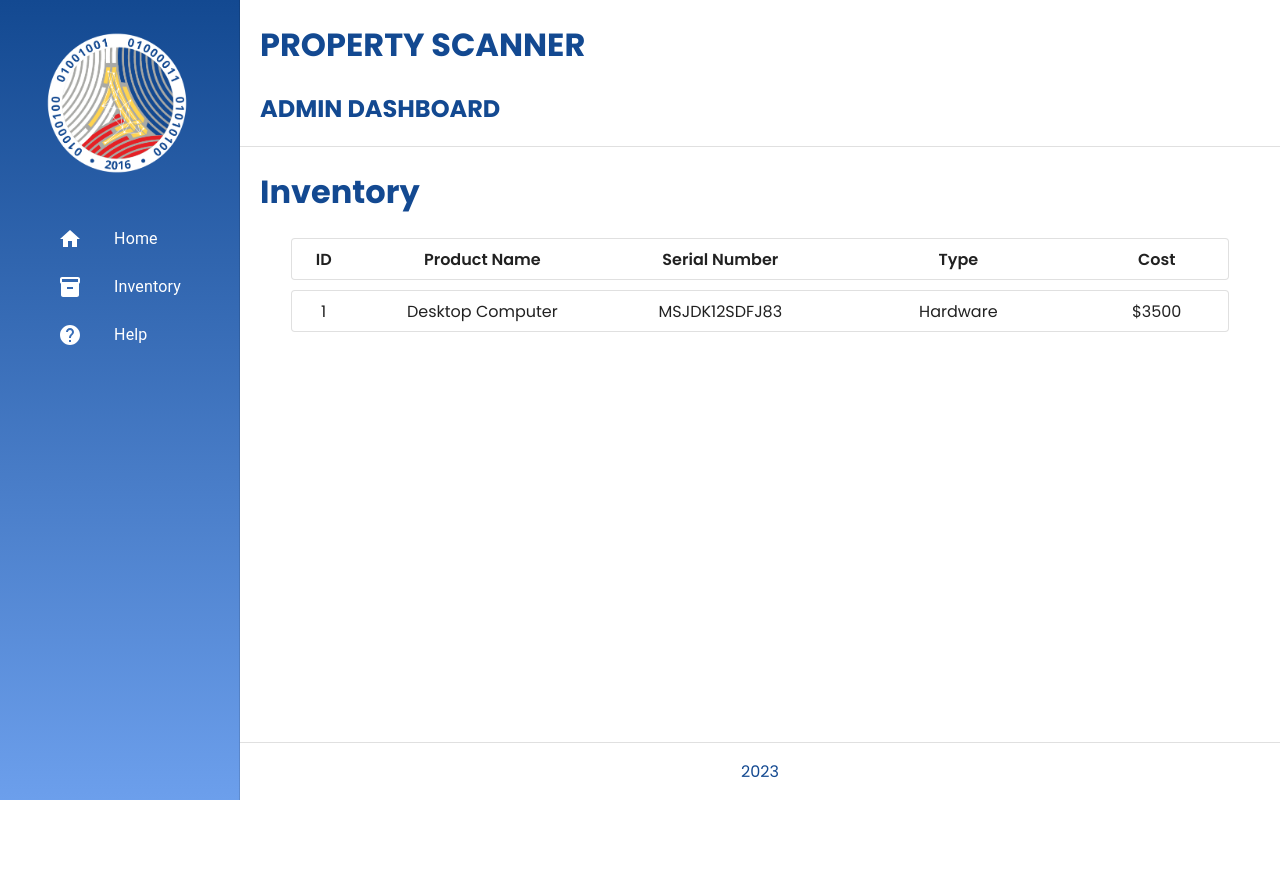
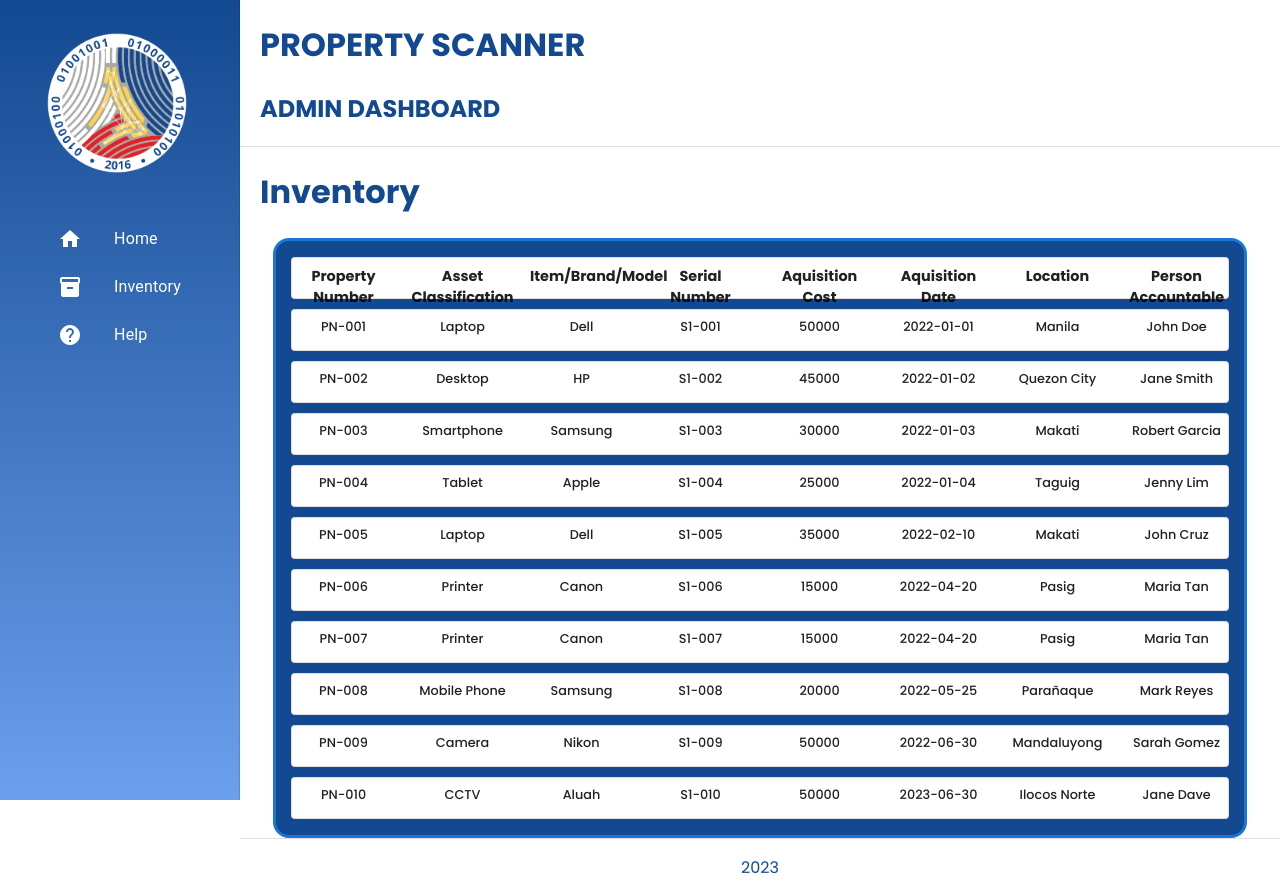
Before and after one commit to masterkipz/Admin-Dash, a React (Create React App) app: page /inventory in a window 1280 px wide. Before the commit the page ends 800 px from the top, so only its background shows below. Built offline with nearby package versions, Linux system fonts and the light colour scheme; data requests are answered from the project's data file.

Commit message:
Finish fetching data from a localhost db server//Adding some touches on the inventory table container

```diff
--- a/data/db.json
+++ b/data/db.json
@@ -1,31 +1,104 @@
 {
-  "inventory": [
+  "items": [
     {
-      "id": 1,
-      "product_name": "Smartphone",
-      "serial_number": "12345ABC",
-      "type": "Electronics",
-      "cost": 500
+      "propertyNumber": "PN-001",
+      "assetClassification": "Laptop",
+      "brand": "Dell",
+      "serialNumber": "S1-001",
+      "aquisitionCost": 50000,
+      "aquisitionDate": "2022-01-01",
+      "location": "Manila",
+      "personAccountable": "John Doe"
     },
     {
-      "id": 2,
-      "product_name": "Laptop",
-      "serial_number": "67890DEF",
-      "type": "Electronics",
-      "cost": 1000
+      "propertyNumber": "PN-002",
+      "assetClassification": "Desktop",
+      "brand": "HP",
+      "serialNumber": "S1-002",
+      "aquisitionCost": 45000,
+      "aquisitionDate": "2022-01-02",
+      "location": "Quezon City",
+      "personAccountable": "Jane Smith"
     },
     {
-      "id": 3,
-      "product_name": "T-shirt",
-      "serial_number": "ABCDE12345",
-      "type": "Clothing",
-      "cost": 20
+      "propertyNumber": "PN-003",
+      "assetClassification": "Smartphone",
+      "brand": "Samsung",
+      "serialNumber": "S1-003",
+      "aquisitionCost": 30000,
+      "aquisitionDate": "2022-01-03",
+      "location": "Makati",
+      "personAccountable": "Robert Garcia"
     },
     {
-      "id": 4,
-      "product_name": "Shoes",
-      "serial_number": "FGHIJ67890",
-      "type": "Footwear"
+      "propertyNumber": "PN-004",
+      "assetClassification": "Tablet",
+      "brand": "Apple",
+      "serialNumber": "S1-004",
+      "aquisitionCost": 25000,
+      "aquisitionDate": "2022-01-04",
+      "location": "Taguig",
+      "personAccountable": "Jenny Lim"
+    },
+    {
+      "propertyNumber": "PN-005",
+      "assetClassification": "Laptop",
+      "brand": "Dell",
+      "serialNumber": "S1-005",
+      "aquisitionCost": 35000,
+      "aquisitionDate": "2022-02-10",
+      "location": "Makati",
+      "personAccountable": "John Cruz"
+    },
+    {
+      "propertyNumber": "PN-006",
+      "assetClassification": "Printer",
+      "brand": "Canon",
+      "serialNumber": "S1-006",
+      "aquisitionCost": 15000,
+      "aquisitionDate": "2022-04-20",
+      "location": "Pasig",
+      "personAccountable": "Maria Tan"
+    },
+    {
+      "propertyNumber": "PN-007",
+      "assetClassification": "Printer",
+      "brand": "Canon",
+      "serialNumber": "S1-007",
+      "aquisitionCost": 15000,
+      "aquisitionDate": "2022-04-20",
+      "location": "Pasig",
+      "personAccountable": "Maria Tan"
+    },
+    {
+      "propertyNumber": "PN-008",
+      "assetClassification": "Mobile Phone",
+      "brand": "Samsung",
+      "serialNumber": "S1-008",
+      "aquisitionCost": 20000,
+      "aquisitionDate": "2022-05-25",
+      "location": "Parañaque",
+      "personAccountable": "Mark Reyes"
+    },
+    {
+      "propertyNumber": "PN-009",
+      "assetClassification": "Camera",
+      "brand": "Nikon",
+      "serialNumber": "S1-009",
+      "aquisitionCost": 50000,
+      "aquisitionDate": "2022-06-30",
+      "location": "Mandaluyong",
+      "personAccountable": "Sarah Gomez"
+    },
+    {
+      "propertyNumber": "PN-010",
+      "assetClassification": "CCTV",
+      "brand": "Aluah",
+      "serialNumber": "S1-010",
+      "aquisitionCost": 50000,
+      "aquisitionDate": "2023-06-30",
+      "location": "Ilocos Norte",
+      "personAccountable": "Jane Dave"
     }
   ]
 }
--- a/src/Components/Content/InventoryContent.jsx
+++ b/src/Components/Content/InventoryContent.jsx
@@ -1,13 +1,11 @@
 import React from "react";
-import ItemContainer from "../UsableComponents/ItemContainer";
-import ItemHeaderContainer from "../UsableComponents/ItemHeaderContainer";
+import InventoryTable from "../UsableComponents/InventoryTable";
 
 const InventoryContent = () => {
   return (
     <div className="content-container">
       <h1 style={{marginLeft:"20px", color: "#134991"}}>Inventory</h1>
-      <ItemHeaderContainer />
-      <ItemContainer/>
+      <InventoryTable />
     </div>
   );
 };
--- /dev/null
+++ b/src/Components/UsableComponents/InventoryTable.jsx
@@ -0,0 +1,30 @@
+import React from "react";
+import ItemHeaderContainer from "./ItemHeaderContainer";
+import ItemContainer from "./ItemContainer";
+import { Box, Container } from "@mui/material";
+
+const InventoryTable = () => {
+  return (
+    <div style={{
+      display: "flex",
+      justifyContent: "center",
+      alignItems: "center",
+    }}>
+        <Box
+          sx={{
+            border: "3px solid",
+            borderColor: "primary.main",
+            borderRadius: 4,
+            width: "90%",
+            p: 2,
+            backgroundColor: "#134991"
+          }}
+        >
+          <ItemHeaderContainer />
+          <ItemContainer />
+        </Box>
+    </div>
+  );
+};
+
+export default InventoryTable;
--- a/src/Components/UsableComponents/ItemContainer.jsx
+++ b/src/Components/UsableComponents/ItemContainer.jsx
@@ -1,13 +1,27 @@
-import React from 'react'
+import React from "react";
 import { Grid, Paper, Stack } from "@mui/material";
+import { useQuery } from "react-query";
+import { fetchAssets } from "../../api/itemApi";
 
 function ItemContainer() {
-    return (
+  const { data, status } = useQuery("item", fetchAssets);
+
+  if (status === "loading") {
+    return <h1>Loading</h1>;
+  }
+
+  if (status === "error") {
+    return <h1>Error</h1>;
+  }
+
+  return (
+    <div>
+      {data.map((item) => (
         <Stack alignItems="center" marginTop="10px">
           <Paper
             style={{
               height: "40px",
-              width: "90%",
+              width: "100%",
             }}
             variant="outlined"
           >
@@ -16,27 +30,40 @@ function ItemContainer() {
               spacing={2}
               style={{
                 textAlign: "center",
+                fontSize: "0.8rem",
+                fontWeight: "500",
               }}
             >
-              <Grid item lg={1} style={{marginTop:"8px"}}>
-                1
+              <Grid item lg={1.5} style={{ marginTop: "8px" }}>
+                {item.propertyNumber}
               </Grid>
-              <Grid item lg={3} style={{marginTop:"8px"}}>
-                Desktop Computer
+              <Grid item lg={1.5} style={{ marginTop: "8px" }}>
+                {item.assetClassification}
               </Grid>
-              <Grid item lg={3} style={{marginTop:"8px"}}>
-                MSJDK12SDFJ83
+              <Grid item lg={1.5} style={{ marginTop: "8px" }}>
+                {item.brand}
               </Grid>
-              <Grid item lg={3} style={{marginTop:"8px"}}>
-                Hardware
+              <Grid item lg={1.5} style={{ marginTop: "8px" }}>
+                {item.serialNumber}
               </Grid>
-              <Grid item lg={2} style={{marginTop:"8px"}}>
-                $3500
+              <Grid item lg={1.5} style={{ marginTop: "8px" }}>
+                {item.aquisitionCost}
+              </Grid>
+              <Grid item lg={1.5} style={{ marginTop: "8px" }}>
+                {item.aquisitionDate}
+              </Grid>
+              <Grid item lg={1.5} style={{ marginTop: "8px" }}>
+                {item.location}
+              </Grid>
+              <Grid item lg={1.5} style={{ marginTop: "8px" }}>
+                {item.personAccountable}
               </Grid>
             </Grid>
           </Paper>
         </Stack>
-      );
-    };
+      ))}
+    </div>
+  );
+}
 
-export default ItemContainer
+export default ItemContainer;
--- a/src/Components/UsableComponents/ItemHeaderContainer.jsx
+++ b/src/Components/UsableComponents/ItemHeaderContainer.jsx
@@ -7,7 +7,7 @@ const ItemHeaderContainer = () => {
       <Paper
         style={{
           height: "40px",
-          width: "90%",
+          width: "100%",
         }}
         variant="outlined"
         elevation={3}
@@ -17,23 +17,33 @@ const ItemHeaderContainer = () => {
           spacing={2}
           style={{
             textAlign: "center",
-            fontWeight: "600",
+            fontWeight: "700",
+            fontSize: "0.9rem",
           }}
         >
-          <Grid item lg={1} style={{marginTop:"8px"}}>
-            ID
+          <Grid item lg={1.5} style={{ marginTop: "8px" }}>
+            Property Number
           </Grid>
-          <Grid item lg={3} style={{marginTop:"8px"}}>
-            Product Name
+          <Grid item lg={1.5} style={{ marginTop: "8px" }}>
+            Asset Classification
           </Grid>
-          <Grid item lg={3} style={{marginTop:"8px"}}>
+          <Grid item lg={1.5} style={{ marginTop: "8px" }}>
+            Item/Brand/Model
+          </Grid>
+          <Grid item lg={1.5} style={{ marginTop: "8px" }}>
             Serial Number
           </Grid>
-          <Grid item lg={3} style={{marginTop:"8px"}}>
-            Type
+          <Grid item lg={1.5} style={{ marginTop: "8px" }}>
+            Aquisition Cost
           </Grid>
-          <Grid item lg={2} style={{marginTop:"8px"}}>
-            Cost
+          <Grid item lg={1.5} style={{ marginTop: "8px" }}>
+            Aquisition Date
+          </Grid>
+          <Grid item lg={1.5} style={{ marginTop: "8px" }}>
+            Location
+          </Grid>
+          <Grid item lg={1.5} style={{ marginTop: "8px" }}>
+            Person Accountable
           </Grid>
         </Grid>
       </Paper>
--- /dev/null
+++ b/src/api/itemApi.js
@@ -0,0 +1,18 @@
+import { queryCache } from 'react-query';
+
+const fetchAssets = async () => {
+  const response = await fetch('http://localhost:3500/items');
+  if (!response.ok) {
+    throw new Error('Network response was not ok');
+  }
+  return response.json();
+};
+
+const queryKey = 'item';
+
+const refetchAssets = async () => {
+  await queryCache.invalidateQueries(queryKey);
+  await queryCache.prefetchQuery(queryKey, fetchAssets);
+};
+
+export { fetchAssets, refetchAssets };
```
Also changed, not shown: src/api/inventoryApi.js (deleted, +0 -24 lines).
